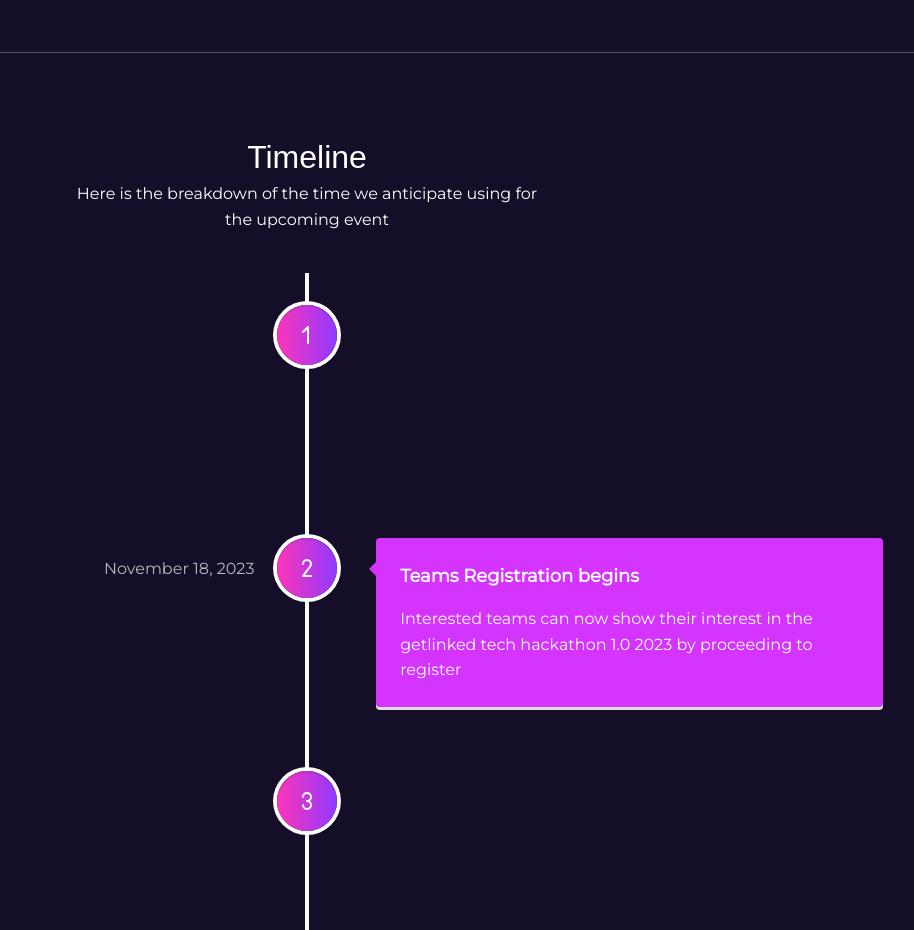
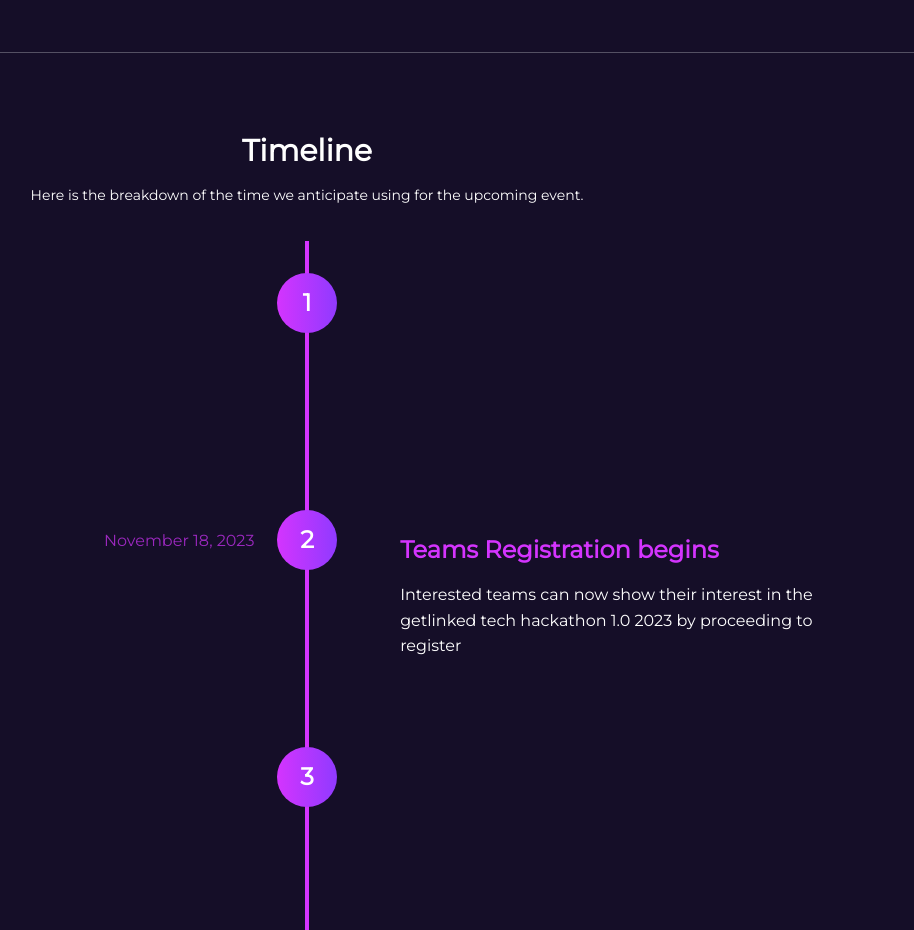
Before and after one commit to daniel-idowu-01/getLinked, a React (Create React App) app: page / in a window 1280 px wide. Shown: the part 3280-4210 px from the top of the page, without its empty margins (333-1247 px from the left). Built offline with nearby package versions, Linux system fonts and the light colour scheme; a web font is replaced by a local one.

Commit message:
updated timeline

```diff
--- a/package.json
+++ b/package.json
@@ -8,6 +8,7 @@
     "@testing-library/user-event": "^13.5.0",
     "aos": "^2.3.4",
     "react": "^18.2.0",
+    "react-awesome-reveal": "^4.2.5",
     "react-dom": "^18.2.0",
     "react-faq-component": "^1.3.4",
     "react-router-dom": "^6.15.0",
--- a/src/components/TimelineComp.jsx
+++ b/src/components/TimelineComp.jsx
@@ -1,118 +1,57 @@
 import React from 'react'
+import timelineData from '../data/Timeline.json'
 import 'react-vertical-timeline-component/style.min.css';
 import { VerticalTimeline, VerticalTimelineElement }  from 'react-vertical-timeline-component';
-import { TbNumber1, TbNumber2, TbNumber3, TbNumber4, TbNumber5, TbNumber6 } from 'react-icons/tb'
 
 const TimelineComp = () => {
   return (
-    <section id='timeline'>
-
-      <article className='flex justify-center items-center'>
-        <div className='md:w-1/2 text-center text-white p-20 pb-10'>
-          <p className='clash-display text-[20px] md:text-[32px] z-20'>
-            Timeline
-          </p>
-          <p className='montserrat leading-relaxed text-base z-20'>
-            Here is the breakdown of the time we anticipate using for the upcoming event
-          </p>
-        </div>
-      </article>
-
-
-      <VerticalTimeline>
-        <VerticalTimelineElement
-          className="vertical-timeline-element--work"
-          contentStyle={{ background: '#D434FE', color: '#fff' }}
-          contentArrowStyle={{ borderRight: '7px solid #D434FE' }}
-          date="November 18, 2023"
-          iconStyle={{ background: 'linear-gradient(270deg, #903AFF 0%, #FE34B9 100%)', color: '#fff' }}
-          icon={<TbNumber1 />}
-        >
-          <h3 className="vertical-timeline-element-title text-lg font-semibold">Hackathon Announcement</h3>
-          <p>
-          The getlinked tech hackathon 1.0 is formally announced to the general public and teams begin to get ready to register
-          </p>
-        </VerticalTimelineElement>
-
-
-        <VerticalTimelineElement
-          className="vertical-timeline-element--work"
-          contentStyle={{ background: '#D434FE', color: '#fff' }}
-          contentArrowStyle={{ borderRight: '7px solid #D434FE' }}
-          date="November 18, 2023"
-          iconStyle={{ background: 'linear-gradient(270deg, #903AFF 0%, #FE34B9 100%)', color: '#fff' }}
-          icon={<TbNumber2 />}
-        >
-          <h3 className="vertical-timeline-elemen text-lg font-semibold">Teams Registration begins</h3>
-          <p>
-          Interested teams can now show their interest in the getlinked tech hackathon 1.0 2023 by proceeding to register
-          </p>
-        </VerticalTimelineElement>
-
-
-        <VerticalTimelineElement
-          className="vertical-timeline-element--work"
-          contentStyle={{ background: '#D434FE', color: '#fff' }}
-          contentArrowStyle={{ borderRight: '7px solid #D434FE' }}
-          date="November 18, 2023"
-          iconStyle={{ background: 'linear-gradient(270deg, #903AFF 0%, #FE34B9 100%)', color: '#fff' }}
-          icon={<TbNumber3 />}
-        >
-          <h3 className="vertical-timeline-elemen text-lg font-semibold">Teams Registration ends</h3>
-          <p>
-            Interested Participants are no longer Allowed to register
-          </p>
-        </VerticalTimelineElement>
-
-
-        <VerticalTimelineElement
-          className="vertical-timeline-element--work"
-          contentStyle={{ background: '#D434FE', color: '#fff' }}
-          contentArrowStyle={{ borderRight: '7px solid #D434FE' }}
-          date="November 18, 2023"
-          iconStyle={{ background: 'linear-gradient(270deg, #903AFF 0%, #FE34B9 100%)', color: '#fff' }}
-          icon={<TbNumber4 />}
-        >
-          <h3 className="vertical-timeline-e text-lg font-semibold">Announcement of the accepted teams and ideas</h3>
-          <p>
-            All teams whom idea has been accepted into getlinked tech hackathon 1.0 2023 are formally announced
-          </p>
-        </VerticalTimelineElement>
-
-
-        <VerticalTimelineElement
-          className="vertical-timeline-element--education"
-          contentStyle={{ background: '#D434FE', color: '#fff' }}
-          contentArrowStyle={{ borderRight: '7px solid #D434FE' }}
-          date="November 18, 2023"
-          iconStyle={{ background: 'linear-gradient(270deg, #903AFF 0%, #FE34B9 100%)', color: '#fff' }}
-          icon={<TbNumber5 />}
-        >
-          <h3 className="vertical-timeline-e text-lg font-semibold">Getlinked Hackathon 1.0 Offically Begins</h3>
-          <p>
-            Accepted teams can now proceed to build their ground breaking skill driven solutions
-          </p>
-        </VerticalTimelineElement>
-
-
-        <VerticalTimelineElement
-          className="vertical-timeline-element--education"
-          contentStyle={{ background: '#D434FE', color: '#fff' }}
-          contentArrowStyle={{ borderRight: '7px solid #D434FE' }}
-          date="November 18, 2023"
-          iconStyle={{ background: 'linear-gradient(270deg, #903AFF 0%, #FE34B9 100%)', color: '#fff' }}
-          icon={<TbNumber6 />}
-        >
-          <h3 className="vertical-timeline-e text-lg font-semibold">Demo Day</h3>
-          <p>
-            Teams get the opportunity to pitch their projects to judges. The winner of the hackathon will also be announced on this day
-          </p>
-        </VerticalTimelineElement>
-
+    <div
+      className="flex flex-col items-center gap-4 lg:mb-[245px] pt-10 md:pt-20"
+      id="timeline"
+    >
+      <p className="font1 text-white text-3xl font-bold">Timeline</p>
+      <p className="font2 text-white text-sm mb-5 text-center px-7 lg:px-0">
+        Here is the breakdown of the time we anticipate using for the upcoming
+        event.
+      </p>
+      <VerticalTimeline lineColor="#D434FE">
+        {timelineData.map((data) => (
+          <VerticalTimelineElement
+            key={data.id}
+            date={data.time}
+            dateClassName=" text-[#D434FE] font2"
+            contentStyle={{
+              background: "transparent",
+              color: "#fff",
+              boxShadow: "none",
+            }}
+            contentArrowStyle={{
+              background: "transparent",
+              borderRight: "0px solid transparent",
+            }}
+            icon={data.id}
+            iconStyle={{
+              background: "linear-gradient(270deg, #903AFF 0%, #D434FE 100%)",
+              boxShadow: "none",
+              textAlign: "center",
+              display: "flex",
+              justifyContent: "center",
+              alignItems: "center",
+              fontSize: "24px",
+              fontWeight: "700",
+              color: "#fff",
+            }}
+            className="font2 border-0"
+          >
+            <h3 className="text-2xl mb-3 font-bold text-secondary-color">
+              {data.title}
+            </h3>
+            <p className="text-sm text-white">{data.desc}</p>
+          </VerticalTimelineElement>
+        ))}
       </VerticalTimeline>
-
-    </section>
-  )
+    </div>
+  );
 }
 
 export default TimelineComp
--- /dev/null
+++ b/src/data/Timeline.json
@@ -0,0 +1,44 @@
+[
+    {
+      "id": 1,
+      "title": "Hackathon Announcement",
+      "desc": "The getlinked tech hackathon 1.0 is formally announced to the general public and teams begin to get ready to register",
+      "time": "November 18, 2023",
+      "alt": false
+    },
+    {
+      "id": 2,
+      "title": "Teams Registration begins",
+      "desc": "Interested teams can now show their interest in the  getlinked tech hackathon 1.0 2023 by proceeding to register",
+      "time": "November 18, 2023",
+      "alt": true
+    },
+    {
+      "id": 3,
+      "title": "Teams Registration ends",
+      "desc": "Interested Participants are no longer Allowed to register",
+      "time": "November 18, 2023",
+      "alt": false
+    },
+    {
+      "id": 4,
+      "title": "Announcement of the accepted teams and ideas",
+      "desc": "All teams whom idea has been accepted into getlinked tech hackathon 1.0 2023 are formally announced",
+      "time": "November 18, 2023",
+      "alt": true
+    },
+    {
+      "id": 5,
+      "title": "Getlinked Hackathon 1.0 Offically Begins",
+      "desc": "Accepted teams can now proceed to build their ground breaking skill driven solutions",
+      "time": "November 18, 2023",
+      "alt": false
+    },
+    {
+      "id": 6,
+      "title": "Demo Day",
+      "desc": "Teams get the opportunity to pitch their projects to judges. The winner of the hackathon will also be announced on this day",
+      "time": "November 18, 2023",
+      "alt": true
+    }
+]
```
Also changed, not shown: 1 other file (tests, documents, lock files or other folders).
